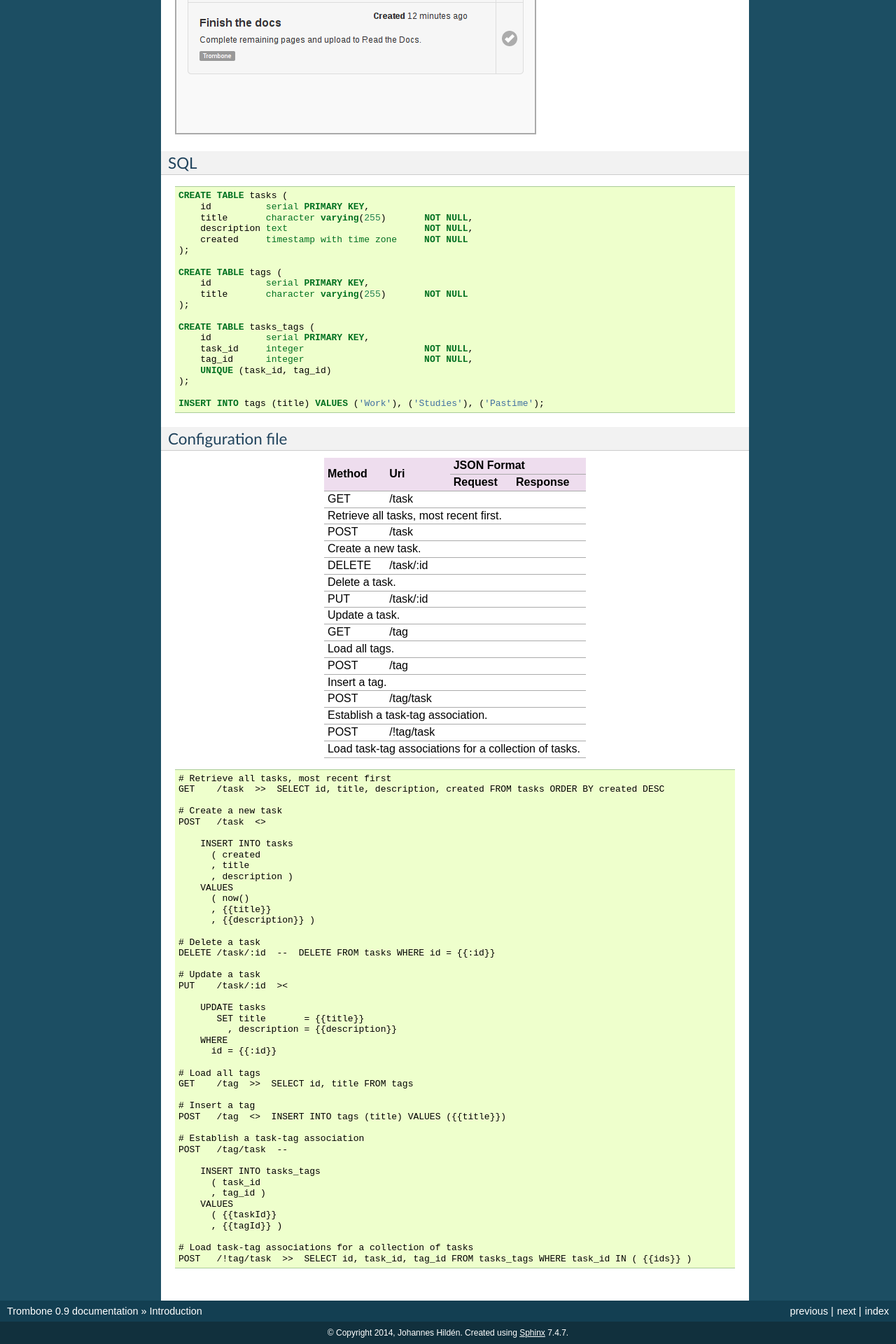
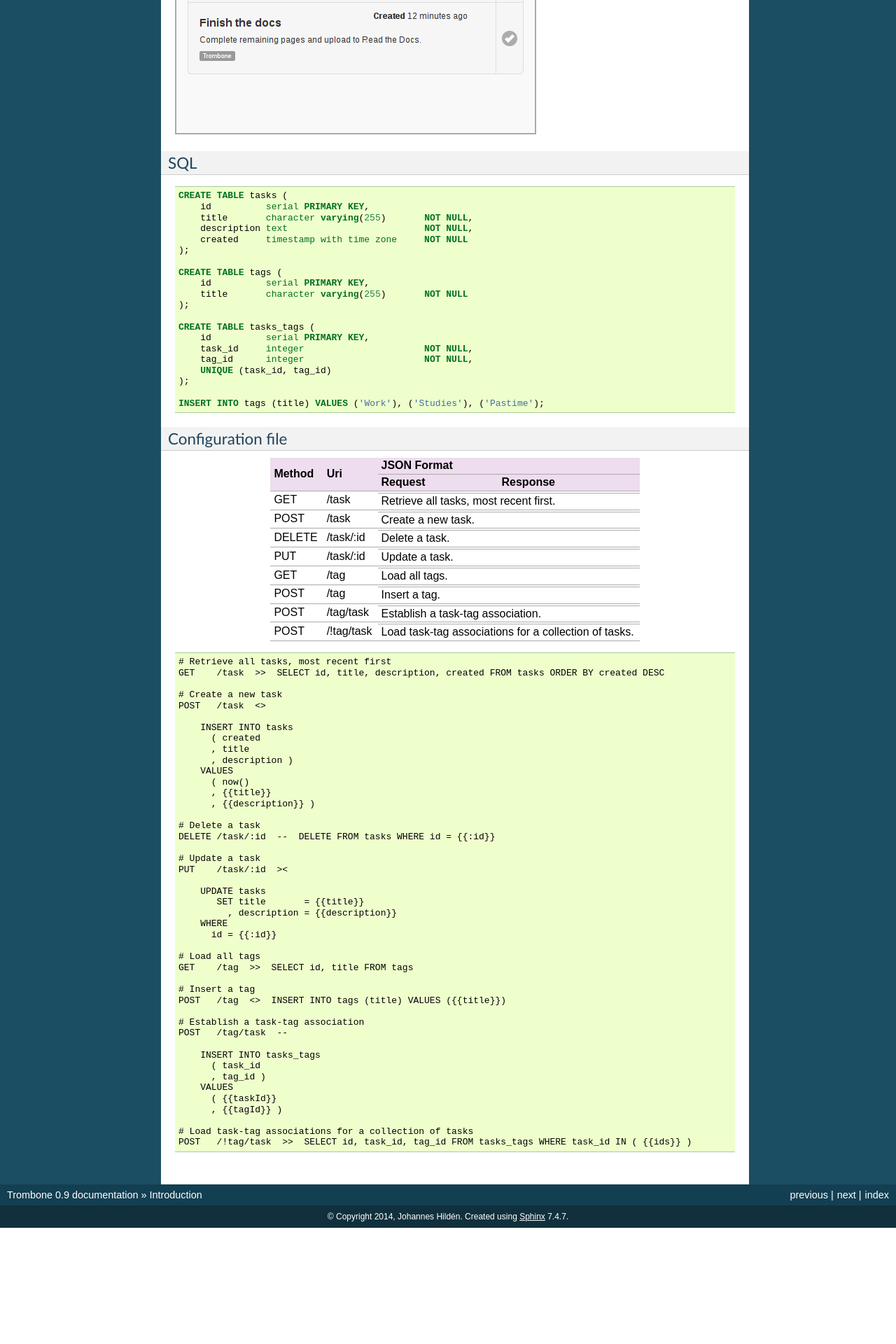
Before and after one commit to laserpants/trombone, a Sphinx documentation site: the page built from docs/introduction.rst, in a window 1280 px wide. Shown: the part 738-2658 px from the top of the page at 70% size. Built offline with Sphinx 7.4.7, drawn with Linux system fonts in a browser that asks for light colours; after the commit the page ends 2492 px from its top, so only the background shows below that.

Commit message:
edit docs

```diff
--- a/docs/introduction.rst
+++ b/docs/introduction.rst
@@ -57,44 +57,47 @@ Configuration file
 +=========+===============+===================+===========+
 | GET     | /task         |                   |           |
 |         |               |                   |           |
-+---------+---------------+-------------------+-----------+
-| Retrieve all tasks, most recent first.                  |
+|         |               +-------------------+-----------+
+|         |               | Retrieve all tasks, most      |
+|         |               | recent first.                 |
 +---------+---------------+-------------------+-----------+
 | POST    | /task         |                   |           |
 |         |               |                   |           |
-+---------+---------------+-------------------+-----------+
-| Create a new task.                                      |
+|         |               +-------------------+-----------+
+|         |               | Create a new task.            |
 +---------+---------------+-------------------+-----------+
 | DELETE  | /task/:id     |                   |           |
 |         |               |                   |           |
-+---------+---------------+-------------------+-----------+
-| Delete a task.                                          |
+|         |               +-------------------+-----------+
+|         |               | Delete a task.                |
 +---------+---------------+-------------------+-----------+
 | PUT     | /task/:id     |                   |           |
 |         |               |                   |           |
-+---------+---------------+-------------------+-----------+
-| Update a task.                                          |
+|         |               +-------------------+-----------+
+|         |               | Update a task.                |
 +---------+---------------+-------------------+-----------+
 | GET     | /tag          |                   |           |
 |         |               |                   |           |
-+---------+---------------+-------------------+-----------+
-| Load all tags.                                          |
+|         |               +-------------------+-----------+
+|         |               | Load all tags.                |
 +---------+---------------+-------------------+-----------+
 | POST    | /tag          |                   |           |
 |         |               |                   |           |
-+---------+---------------+-------------------+-----------+
-| Insert a tag.                                           |
+|         |               +-------------------+-----------+
+|         |               | Insert a tag.                 |
 +---------+---------------+-------------------+-----------+
 | POST    | /tag/task     |                   |           |
 |         |               |                   |           |
-+---------+---------------+-------------------+-----------+
-| Establish a task-tag association.                       |
+|         |               +-------------------+-----------+
+|         |               | Establish a task-tag          |
+|         |               | association.                  |
 +---------+---------------+-------------------+-----------+
 | POST    | /!tag/task    |                   |           |
 |         |               |                   |           |
-+---------+---------------+-------------------+-----------+
-| Load task-tag associations for a collection of tasks.   |
-+---------------------------------------------------------+
+|         |               +-------------------+-----------+
+|         |               | Load task-tag associations    |
+|         |               | for a collection of tasks.    |
++---------+---------------+-------------------------------+
 
 
 ::
```
